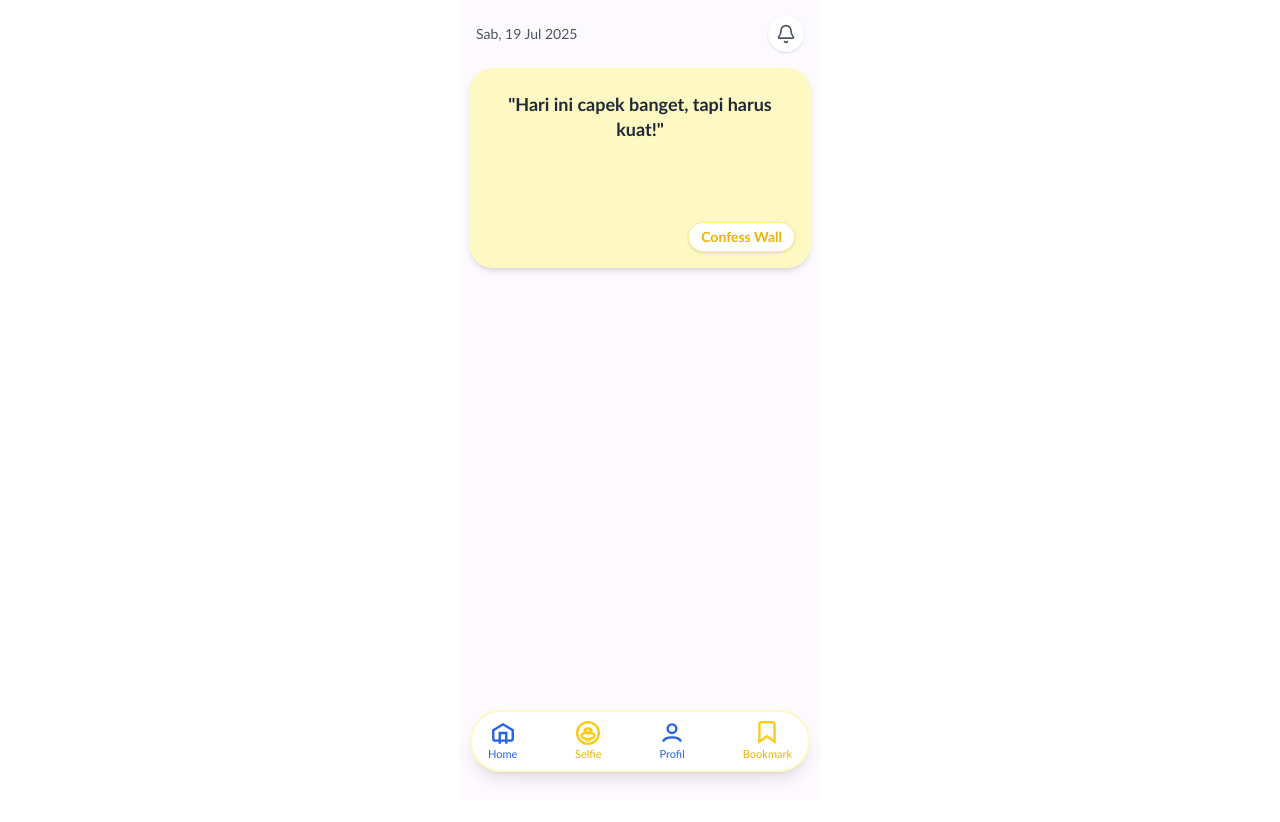
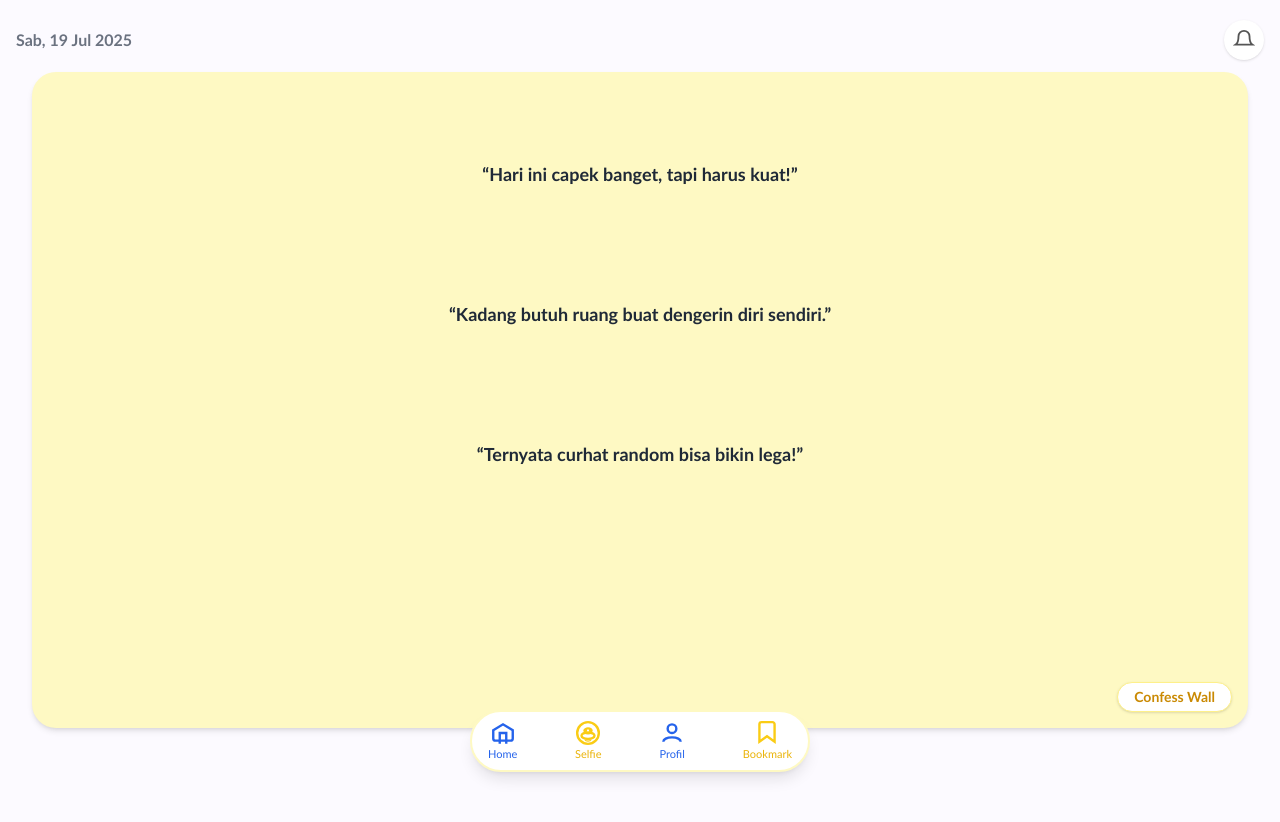
Before and after one commit to deeeeeel/selfify-clean, a Next.js app: page / in a window 1280 px wide. Shown: the top 822 px of the page. Before the commit the page ends 800 px from the top, so only its background shows below. Built offline with nearby package versions, Linux system fonts and the light colour scheme.

Commit message:
refactor: vertical confess slider & header tweaks

```diff
--- a/app/page.tsx
+++ b/app/page.tsx
@@ -1,16 +1,23 @@
 'use client';
 
 import React, { useState, useEffect } from 'react';
-import Image from 'next/image';
 import BottomNav from '@/components/BottomNav';
-import { Bell } from 'lucide-react';
 
+// Dummy confess list
 const confessList = [
   'Gue lagi down, tapi tetep semangat. #SelfifyConfess',
   'Hari ini capek banget, tapi harus kuat!',
   'Kadang butuh ruang buat dengerin diri sendiri.',
   'Ternyata curhat random bisa bikin lega!'
 ];
+
+// format date
+function getTanggalIndonesia() {
+  const bulan = ["Jan", "Feb", "Mar", "Apr", "Mei", "Jun", "Jul", "Agu", "Sep", "Okt", "Nov", "Des"];
+  const hari = ["Mgg","Sen","Sel","Rab","Kam","Jum","Sab"];
+  const d = new Date();
+  return `${hari[d.getDay()]}, ${d.getDate()} ${bulan[d.getMonth()]} ${d.getFullYear()}`;
+}
 
 export default function HomePage() {
   const [confessIdx, setConfessIdx] = useState(0);
@@ -22,45 +29,51 @@ export default function HomePage() {
     return () => clearInterval(timer);
   }, []);
 
-  // tanggal indonesia singkat
-  function getTanggal() {
-    const bulan = ['Jan', 'Feb', 'Mar', 'Apr', 'Mei', 'Jun', 'Jul', 'Agt', 'Sep', 'Okt', 'Nov', 'Des'];
-    const hari = ['Mgg', 'Sen', 'Sel', 'Rab', 'Kam', 'Jum', 'Sab'];
-    const d = new Date();
-    return `${hari[d.getDay()]}, ${d.getDate()} ${bulan[d.getMonth()]} ${d.getFullYear()}`;
-  }
-
   return (
-    <main className="min-h-screen bg-[#FCFAFF] flex flex-col items-center pb-28" style={{ maxWidth: 360, margin: '0 auto' }}>
+    <main className="flex flex-col items-center bg-[#FCFAFF] min-h-screen pb-28">
       {/* HEADER */}
-      <header className="w-full px-4 pt-4 flex items-center justify-between">
-        <span className="text-gray-600 text-sm font-medium">{getTanggal()}</span>
-        <button className="p-2 rounded-full bg-white shadow">
-          <Bell size={20} className="text-gray-600" />
+      <div className="w-full flex justify-between items-center px-4 pt-5 pb-3">
+        <span className="text-gray-500 font-semibold text-base">
+          {getTanggalIndonesia()}
+        </span>
+        <button className="w-10 h-10 rounded-full bg-white shadow flex items-center justify-center">
+          <svg width={22} height={22} stroke="#555" fill="none" viewBox="0 0 24 24" strokeWidth={2}>
+            <path d="M18 8a6 6 0 10-12 0c0 7-3 9-3 9h18s-3-2-3-9" />
+          </svg>
         </button>
-      </header>
+      </div>
 
       {/* CONFESS WALL */}
-      <section className="w-[95%] mt-4 relative bg-yellow-100 rounded-3xl p-6 shadow-md" style={{ minHeight: 200 }}>
-        {/* Slider text */}
-        <div className="h-full flex items-center justify-center px-2">
-          <p className="text-gray-800 font-bold text-lg text-center leading-snug select-none">
-            &quot;{confessList[confessIdx]}&quot;
-          </p>
+      <div className="w-[95%] relative bg-yellow-100 rounded-3xl shadow-md mb-6">
+        {/* vertical slider window */}
+        <div className="overflow-hidden rounded-3xl p-6 pt-8 pb-16 min-h-[140px]">
+          <div
+            className="transition-transform duration-500"
+            style={{ transform: `translateY(-${confessIdx * 140}px)` }}
+          >
+            {confessList.map((text, i) => (
+              <div key={i} className="h-[140px] flex items-center">
+                <p className="mx-auto text-center text-gray-800 font-bold text-lg leading-snug">
+                  “{text}”
+                </p>
+              </div>
+            ))}
+          </div>
         </div>
-        {/* Tombol */}
+        {/* Confess button */}
         <button
-          className="absolute bottom-4 right-4 bg-white text-yellow-500 font-semibold text-sm px-3 py-1 rounded-full shadow border border-yellow-200 hover:bg-yellow-50 transition active:scale-95"
-          onClick={() => window.location.href = '/confess'}
+          className="absolute right-4 bottom-4 bg-white border border-yellow-200 text-yellow-600 font-semibold text-sm px-4 py-1 rounded-full shadow"
+          onClick={() => alert('Direct to /confess page')}
         >
           Confess Wall
         </button>
-      </section>
+      </div>
 
-      {/* QUIZ POPULER ETC... rest of page remains unchanged */}
+      {/* (other sections unchanged…) */}
+      {/* …Quiz Populer, grid cards, artikel grid, etc. */}
 
-      {/* Bottom Nav */}
-      <div className="fixed bottom-4 left-1/2 transform -translate-x-1/2 z-50">
+      {/* BOTTOM NAV */}
+      <div className="fixed left-0 right-0 bottom-4 flex justify-center">
         <BottomNav />
       </div>
     </main>
```
